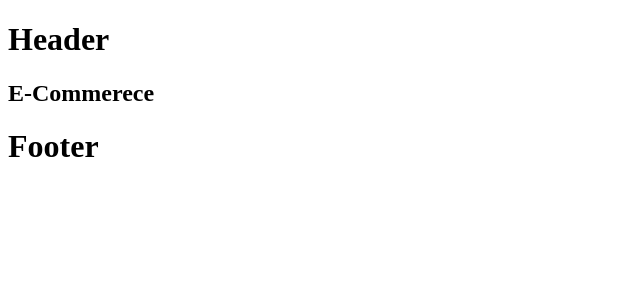
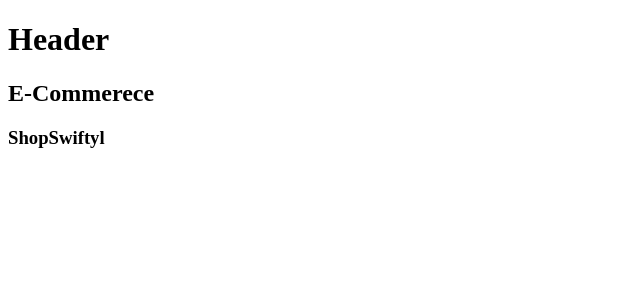
Before and after one commit to iamabd591/ShopSwiftly-Mern-Stack-Ecommerce-Project, a React (Create React App) app in the folder client/: page / in a window 1280 px wide. Shown: the top 300 px of the page, without its empty margins (0-640 px from the left). Built offline with nearby package versions, Linux system fonts and the light colour scheme; the HTML template or start-up script is replaced by a standard one.

Commit message:
Design Footer

```diff
--- a/client/src/components/layout/Footer.js
+++ b/client/src/components/layout/Footer.js
@@ -3,7 +3,9 @@ import React from 'react'
 export default function Footer() {
   return (
     <div>
-      <h1>Footer</h1>
+      <section>
+        <h3>ShopSwiftyl</h3>
+      </section>
     </div>
   )
 }
```
